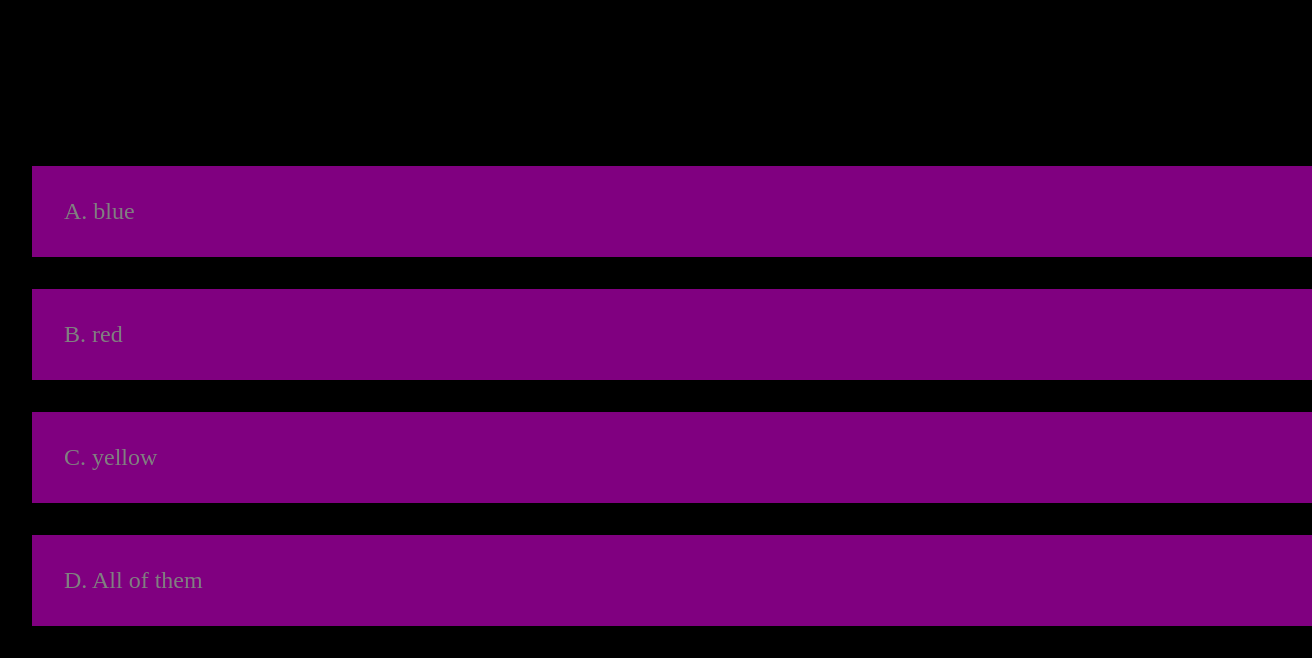
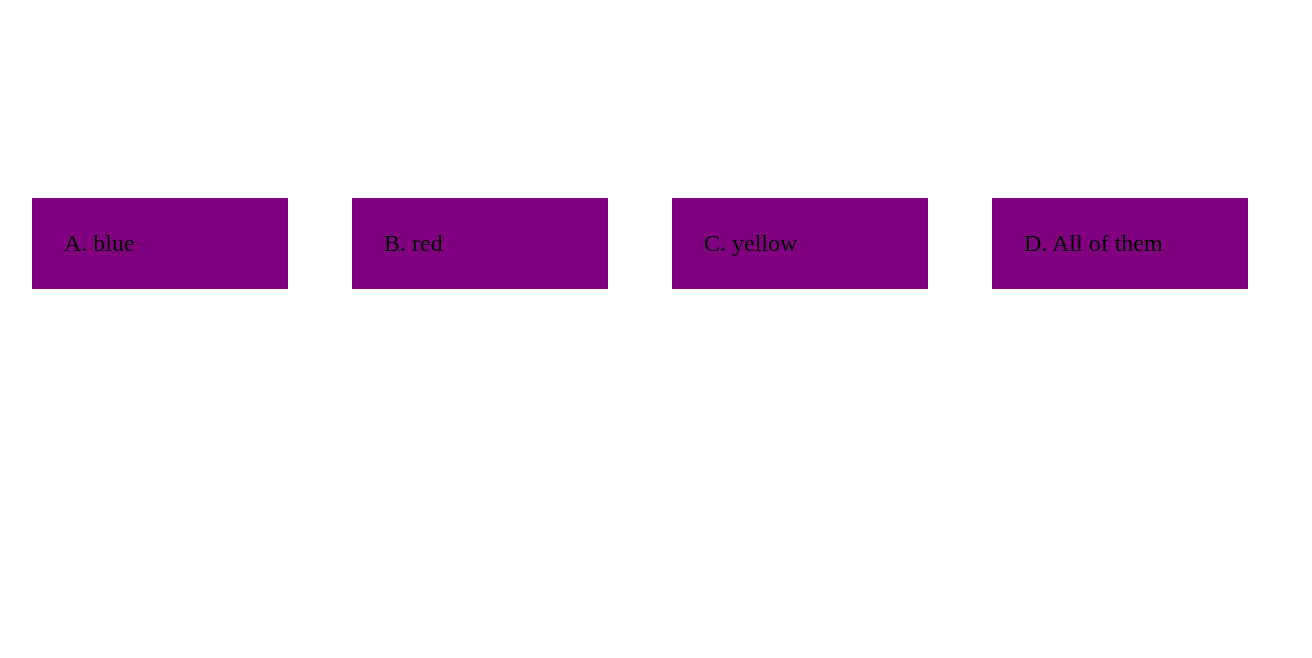
Before and after one commit to WaltBox/coding-quiz, a plain HTML site: page game.html in a window 1280 px wide. Shown: the part 182-840 px from the top of the page, 1312 px wide, since content can reach past the window. After the commit the page ends 800 px from the top, so only its background shows below. Drawn offline with Linux system fonts and the light colour scheme.

Commit message:
Modified CSS

```diff
--- a/assets/game.css
+++ b/assets/game.css
@@ -21,7 +21,7 @@
     min-width: 80rem;
     align-items: center;
 }
-.choice-container:hover {
+.choice-text:hover {
     cursor: pointer;
     box-shadow: 0 0.4 1.4rem 0 purple;
     transform: scale(1.02);
@@ -43,6 +43,10 @@
 .correct {
     background: linear-gradient(32deg, green)
 }
+.flex-container {
+    display: flex;
+    flex-direction: row;
+}
 @media screen and (max-width:768px) {
     .choice-container {
         min-width:40rem;
--- a/assets/style.css
+++ b/assets/style.css
@@ -14,8 +14,8 @@
     box-sizing: border-box;
     margin: 0;
     padding: 0;
-    background-color: black;
-    color:gray;
+    background-color: white;
+    color:black;
 
 }
 .flex-column {
@@ -46,7 +46,7 @@
     text-align: center;
     margin-bottom: 1rem;
     text-decoration: none;
-    color: gray;
+    color: white;
     background: purple;
     border-radius: 4px;
 }
@@ -62,3 +62,8 @@
     margin-top: 70px;
     margin-bottom: 140px;
 }
+
+form {
+    margin-bottom: 25rem;
+
+}
--- a/game.html
+++ b/game.html
@@ -17,7 +17,7 @@
     <div class="question">
         <div class="flex-column flex-center"> What is the correct answer to this question?</div>
         </div>
-    <div class="choice-container">
+    <div class="choice-container flex-container">
 
     </div>
 </body>
```
Also changed, not shown: gameover.html (+1 -1 lines).
